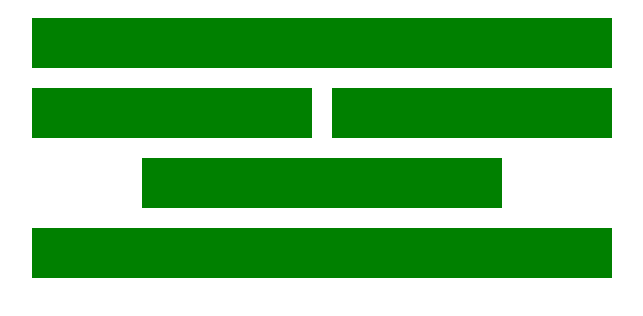
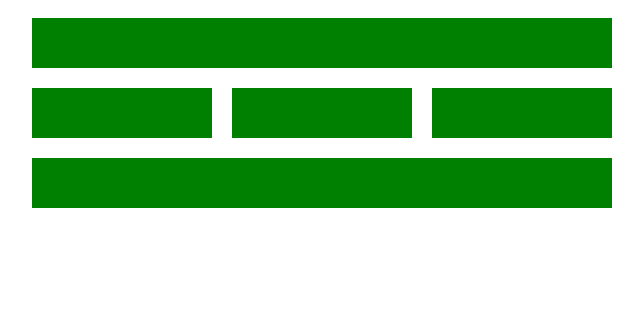
Before and after one commit to giorgi123412/html-and-css-tutorials, a plain HTML site: page 11-Flexbox/index.html in a window 1280 px wide. Shown: the whole page, without its empty margins (318-961 px from the left). Drawn offline with Linux system fonts and the light colour scheme.

Commit message:
feat(11-Flexbox): finish tutorial-2

```diff
--- a/11-Flexbox/index.html
+++ b/11-Flexbox/index.html
@@ -15,8 +15,6 @@
         <div class="row">
             <div class="col-1 cell"></div>
             <div class="col-2 cell"></div>
-        </div>
-        <div class="row">
             <div class="col-3 cell"></div>
         </div>
         <div class="row">
--- a/11-Flexbox/style.css
+++ b/11-Flexbox/style.css
@@ -12,10 +12,6 @@
     background: green;
     margin: 10px;
 }
-.header, .col-1, .col-2, .footer {
+.header, .col-1, .col-2, .col-3, .footer {
     flex-grow: 1;
 }
-.col-3{
-    width: 60%;
-    margin: 10px auto;
-}
```
